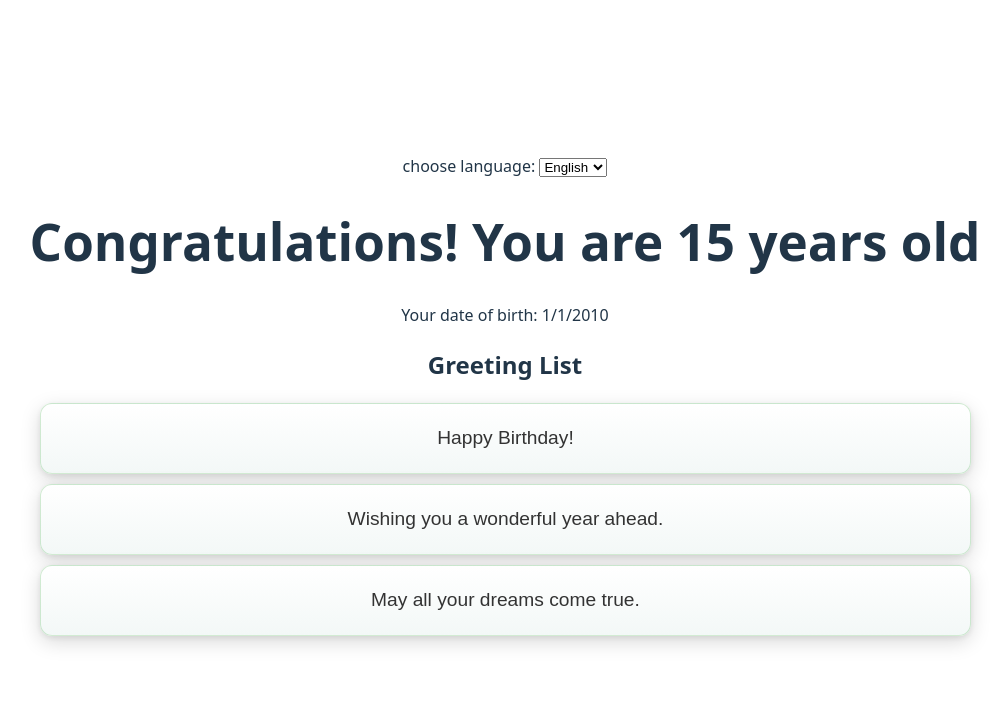
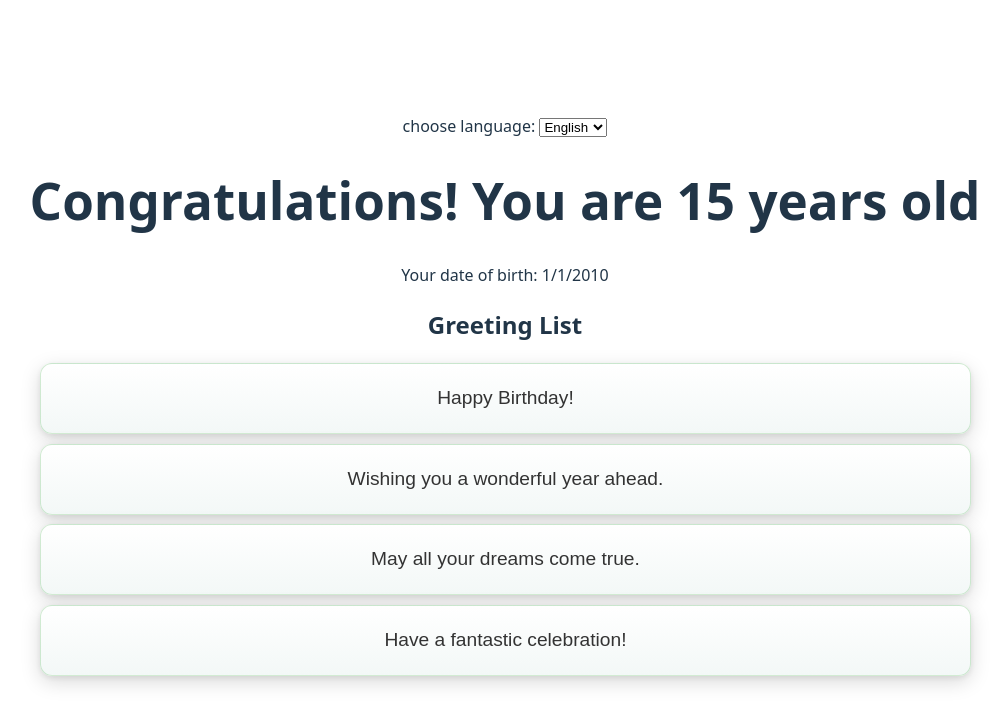
Before and after one commit to teacher-pt/birthday-app, a React (Vite) app: page / in a window 1280 px wide. Shown: the top 724 px of the page, without its empty margins (135-1143 px from the left). Built offline with nearby package versions, Linux system fonts and the light colour scheme; no server answers.

Commit message:
feat: update App component to support dynamic text direction based on selected language

```diff
--- a/src/App.jsx
+++ b/src/App.jsx
@@ -2,18 +2,25 @@ import './App.css'
 import ChooseLanguage from './components/ChooseLanguage'
 import BirthDate from './components/BirthDate'
 import GreetingsList from './components/GreetingsList'
+import { LanguageContext } from './LanguageContext';
+import { useContext } from 'react';
 
 function App() {
+    const { language } = useContext(LanguageContext);
+
+    const dir = language === 'he' ? 'rtl' : 'ltr';
+
     return (
-        <>
+        <div dir={dir}>
             <ChooseLanguage />
             <BirthDate birthdate={new Date(2010, 0, 1)} />
             <GreetingsList greetings={[
                 "Happy Birthday!",
                 "Wishing you a wonderful year ahead.",
-                "May all your dreams come true."
+                "May all your dreams come true.",
+                "Have a fantastic celebration!"
             ]} />
-        </>
+        </div>
     )
 }
 
```
